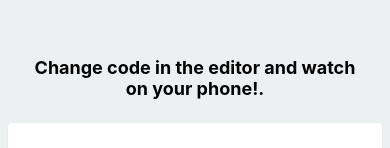
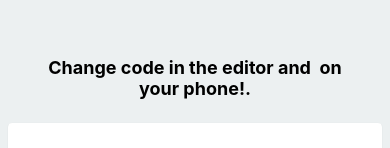
Before and after one commit to L-0-W/exercicio-01-lista-produtos, a React Native app: screen / in a window 390 px wide. Shown: the part 219-367 px from the top of the page. Built offline with nearby package versions, Linux system fonts and the light colour scheme.

Commit message:
'enviando atividade: exercicio-01-lista-produtos'

```diff
--- a/App.js
+++ b/App.js
@@ -10,7 +10,7 @@ export default function App() {
   return (
     <View style={styles.container}>
       <Text style={styles.paragraph}>
-        Change code in the editor and watch on your phone!.
+        Change code in the editor and  on your phone!.
       </Text>
       <Card>
         <AssetExample />
--- a/app.json
+++ b/app.json
@@ -1,7 +1,7 @@
 {
   "expo": {
     "name": "exercicio-01-lista-produtos",
-    "slug": "snack-ce72c91c-3fc3-47a1-b6e6-70bf75e71528",
+    "slug": "snack-74951980-3c79-4a33-8af6-e968618f2e9f",
     "version": "1.0.0",
     "orientation": "portrait",
     "icon": "./assets/icon.png",
```
